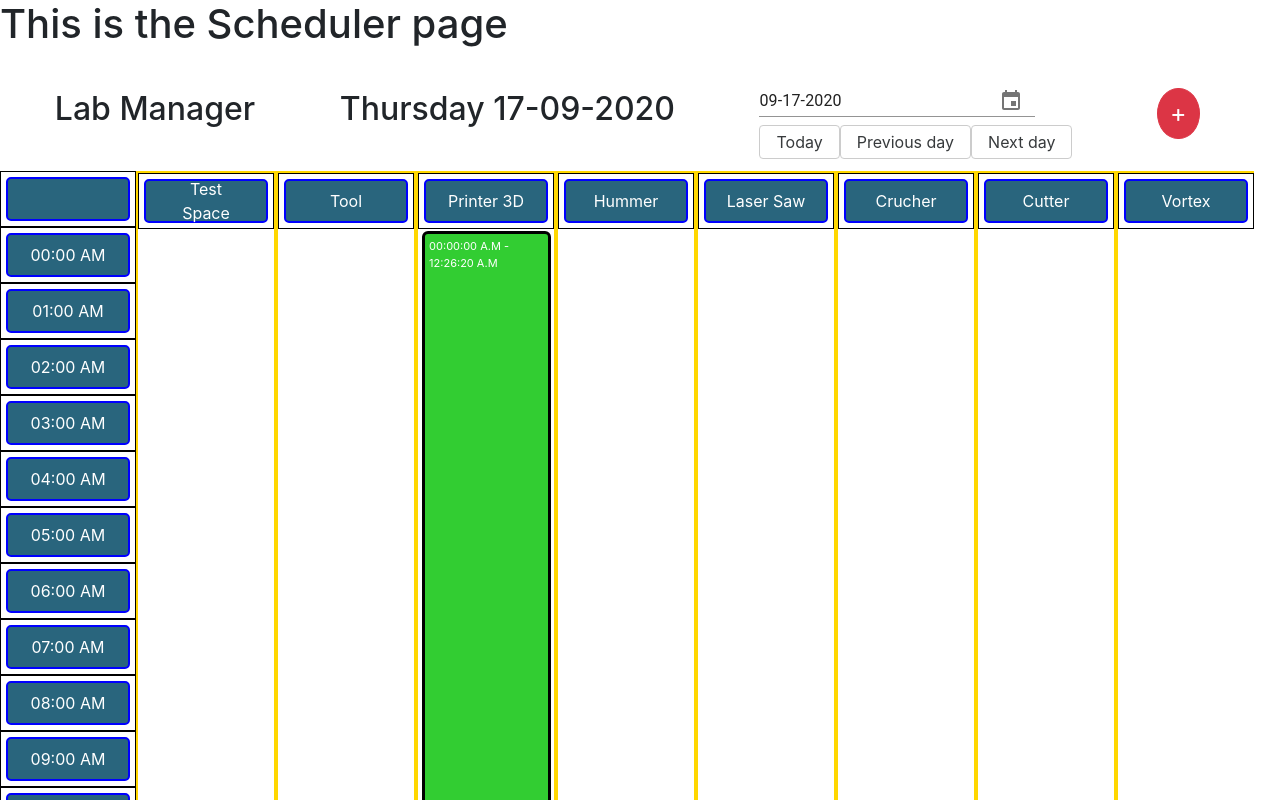
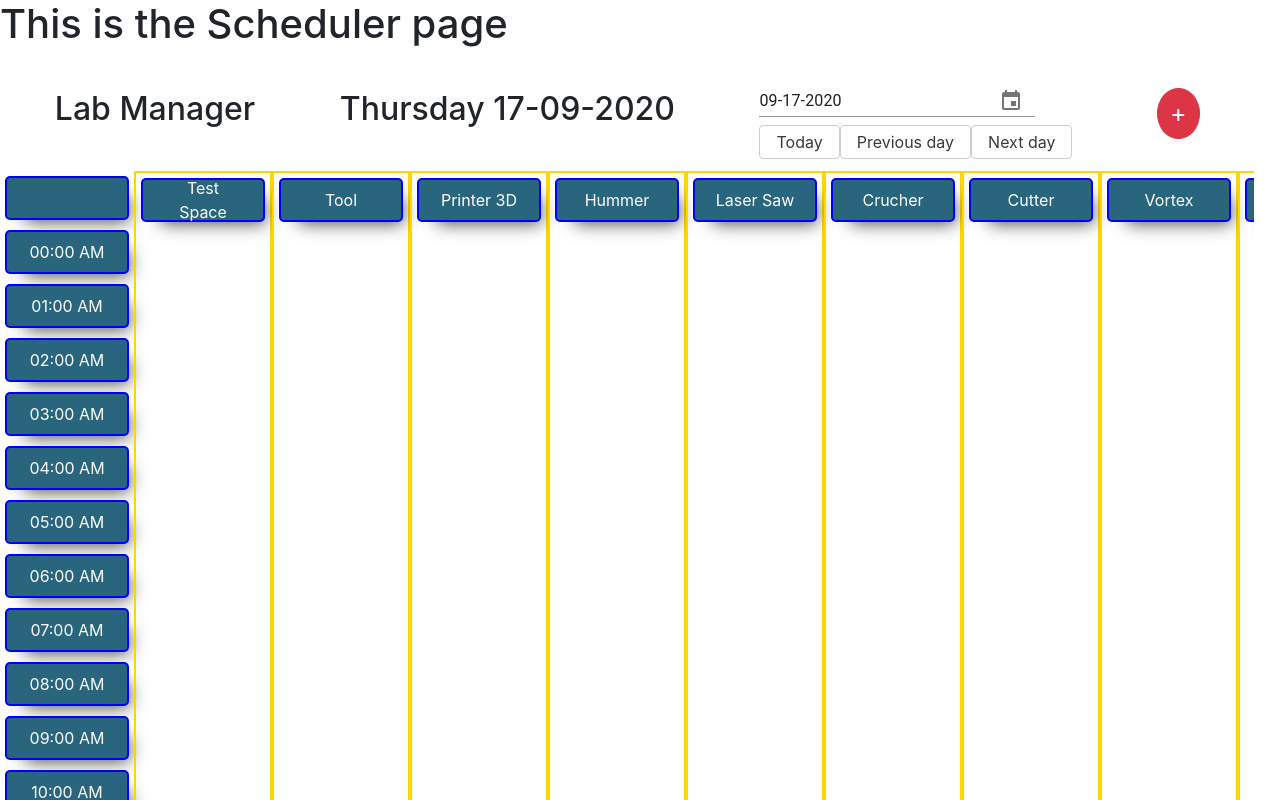
Before and after one commit to anasbenyaiche/React-Scheduler, a React (Create React App) app: page / in a window 1280 px wide. Shown: the top 800 px of the page. Built offline with nearby package versions, Linux system fonts and the light colour scheme.

Commit message:
Navigation completed need to refine UI... Go for itgit add .git add .

```diff
--- a/src/NewScheduler/Scheduler.js
+++ b/src/NewScheduler/Scheduler.js
@@ -2,7 +2,7 @@ import moment from "moment";
 import React, { useEffect, useState } from "react";
 import SchedulerTimeContainer from "../containers/SchedulerTimeContainer/SchedulerTimerContainer";
 import { dateFormatter } from "../helpers/dateFomatter";
-import "./ScheluderToolBar/SchedulerToolBar.scss";
+import "./Scheduler.scss";
 import "date-fns";
 
 import DateFnsUtils from "@date-io/date-fns";
@@ -10,48 +10,10 @@ import {
   MuiPickersUtilsProvider,
   KeyboardDatePicker,
 } from "@material-ui/pickers";
+import { resourceMap } from "../constant/resource";
+import { bookings } from "../constant/bookings";
 
-const resourceMap = [
-  {
-    resourceId: 1,
-    resourceTitle: "Test Space",
-  },
-  {
-    resourceId: 2,
-    resourceTitle: "Tool",
-    resourceEvent: "hello from the event",
-    bookings: [{ bookingId: Math.random(), start: "44780", end: "50000" }],
-  },
-  {
-    resourceId: 3,
-    resourceTitle: "Printer 3D",
-    resourceEvent: "hello from the event",
-    bookings: [
-      { start: "0", end: "44780" },
-      { start: "50000", end: "86340" },
-    ],
-  },
-  { resourceId: 4, resourceTitle: "Hummer" },
-  { resourceId: 5, resourceTitle: "Laser Saw" },
-  {
-    resourceId: 6,
-    resourceTitle: "Crucher",
-    resourceEvent: "hello from the event",
-    bookings: [{ start: "44780", end: "50000" }],
-  },
-  { resourceId: 7, resourceTitle: "Cutter" },
-  { resourceId: 8, resourceTitle: "Vortex" },
-  { resourceId: 4, resourceTitle: "Hummer" },
-  {
-    resourceId: 5,
-    resourceTitle: "Laser Saw",
-    resourceEvent: "hello from the event",
-    bookings: [{ start: "44780", end: "50000" }],
-  },
-  { resourceId: 6, resourceTitle: "Crucher" },
-  { resourceId: 7, resourceTitle: "Cutter" },
-  { resourceId: 8, resourceTitle: "Vortex" },
-];
+
 
 const localizer = new Date(moment().valueOf());
 
@@ -76,8 +38,6 @@ const Scheduler = () => {
       : setDayCounter(daysCounter - moment(date).diff(moment(newDate), "days"));
   };
 
-
-
   return (
     <div style={{ width: "98vw", overflowX: "auto" }}>
       <h1> This is the Scheduler page</h1>
@@ -92,7 +52,7 @@ const Scheduler = () => {
             <MuiPickersUtilsProvider utils={DateFnsUtils}>
               <KeyboardDatePicker
                 margin="normal"
-                id="date-picker-dialog"
+                id="mui-pickers-date"
                 format="MM-dd-yyyy"
                 value={date}
                 onChange={handleDateChange}
@@ -143,7 +103,11 @@ const Scheduler = () => {
       </div>
 
       {/* the component */}
-      <SchedulerTimeContainer resource={resourceMap} />
+      <SchedulerTimeContainer
+        date={date}
+        resource={resourceMap}
+        bookings={bookings}
+      />
     </div>
   );
 };
--- a/src/NewScheduler/ScheluderToolBar/SchedulerToolBar.scss
+++ b/src/NewScheduler/Scheduler.scss
@@ -10,7 +10,9 @@ $today-highlight-bg: #eaf6ff !default;
   align-items: center;
   justify-content: space-around;
   padding: 1%;
-
+  // .MuiInputBase-input,.MuiInput-input,.MuiInputBase-inputAdornedEnd{
+  //   display: none;
+  // }
   .calender-toolbar-button {
     color: $btn-color;
     display: inline-block;
--- a/src/components/SchedulerUnit/SchedulerUnit.js
+++ b/src/components/SchedulerUnit/SchedulerUnit.js
@@ -5,7 +5,7 @@ const SchedulerUnit = ({ children, onClickUnit, isSelectable, isAnEvent,unitKey
   return (
     <div key={unitKey}
       className="scheduler-single-unit-container"
-      style={{ border: "1px solid black", padding: "5px" }}
+      style={{  padding: "5px" }}
     >
       <div
         className={`  ${
--- a/src/components/SchedulerUnit/SchedulerUnit.scss
+++ b/src/components/SchedulerUnit/SchedulerUnit.scss
@@ -1,4 +1,6 @@
-.scheduler-unit{
+.scheduler-single-unit-container {
+  padding: 5px;
+  .scheduler-unit {
     background-color: #29657d;
     border: 2px solid blue;
     padding: 20px;
@@ -12,14 +14,15 @@
     display: flex;
     justify-content: center;
     align-items: center;
-    flex:1;
+    flex: 1;
     color: white;
+    -webkit-box-shadow: 10px 11px 18px -10px rgba(0, 0, 0, 0.75);
+    -moz-box-shadow: 10px 11px 18px -10px rgba(0, 0, 0, 0.75);
+    box-shadow: 10px 11px 18px -10px rgba(0, 0, 0, 0.75);
+  }
 
-}
-
-
-.scheduler-unit-event{
-    background-color:transparent;
+  .scheduler-unit-event {
+    background-color: transparent;
     border: 2px solid transparent;
     padding: 20px;
     width: 124px;
@@ -32,9 +35,10 @@
     display: flex;
     justify-content: center;
     align-items: center;
-    flex:1;
+    flex: 1;
     color: white;
+  }
+  .scheduler-unit-selectable {
+    cursor: pointer;
+  }
 }
-.scheduler-unit-selectable{
-    cursor: pointer;
-}
--- /dev/null
+++ b/src/constant/bookings.js
@@ -0,0 +1,86 @@
+export const bookings = [
+    {
+      bookingId: Math.random(),
+      start: "7780",
+      end: "35000",
+      bookingDate: "2020-09-21",
+      resourceId: 2,
+    },
+    {
+      bookingId: Math.random(),
+      start: "44780",
+      end: "49000",
+      bookingDate: "2020-09-21",
+      resourceId: 1,
+    },
+    {
+      bookingId: Math.random(),
+      start: "780",
+      end: "50000",
+      bookingDate: "2020-09-21",
+      resourceId: 3,
+    },
+    {
+      bookingId: Math.random(),
+      start: "3780",
+      end: "50000",
+      bookingDate: "2020-09-21",
+      resourceId: 5,
+    },
+    {
+      bookingId: Math.random(),
+      start: "44780",
+      end: "80000",
+      bookingDate: "2020-09-21",
+      resourceId: 7,
+    },
+    {
+      bookingId: Math.random(),
+      start: "44780",
+      end: "80000",
+      bookingDate: "2020-09-2",
+      resourceId: 6,
+    },
+    {
+      bookingId: Math.random(),
+      start: "7780",
+      end: "35000",
+      bookingDate: "2020-09-28",
+      resourceId: 2,
+    },
+    {
+      bookingId: Math.random(),
+      start: "44780",
+      end: "49000",
+      bookingDate: "2020-09-27",
+      resourceId: 1,
+    },
+    {
+      bookingId: Math.random(),
+      start: "780",
+      end: "50000",
+      bookingDate: "2020-09-25",
+      resourceId: 3,
+    },
+    {
+      bookingId: Math.random(),
+      start: "3780",
+      end: "50000",
+      bookingDate: "2020-09-24",
+      resourceId: 5,
+    },
+    {
+      bookingId: Math.random(),
+      start: "44780",
+      end: "80000",
+      bookingDate: "2020-09-23",
+      resourceId: 7,
+    },
+    {
+      bookingId: Math.random(),
+      start: "44780",
+      end: "80000",
+      bookingDate: "2020-09-22",
+      resourceId: 6,
+    },
+  ];
--- /dev/null
+++ b/src/constant/resource.js
@@ -0,0 +1,86 @@
+export const resourceMap = [
+    {
+      resourceId: 1,
+      resourceTitle: "Test Space",
+    },
+    {
+      resourceId: 2,
+      resourceTitle: "Tool",
+      resourceEvent: "hello from the event",
+      bookings: [
+        {
+          bookingId: Math.random(),
+          start: "44780",
+          end: "50000",
+          bookingDate: "2020-09-21",
+        },
+      ],
+    },
+    {
+      resourceId: 3,
+      resourceTitle: "Printer 3D",
+      resourceEvent: "hello from the event",
+      bookings: [
+        {
+          bookingId: Math.random(),
+          start: "0",
+          end: "44780",
+          bookingDate: "2020-09-22",
+        },
+        {
+          bookingId: Math.random(),
+          start: "50000",
+          end: "86340",
+          bookingDate: "2020-09-22",
+        },
+      ],
+    },
+    { resourceId: 4, resourceTitle: "Hummer" },
+    { resourceId: 5, resourceTitle: "Laser Saw" },
+    {
+      resourceId: 6,
+      resourceTitle: "Crucher",
+      resourceEvent: "hello from the event",
+      bookings: [
+        {
+          bookingId: Math.random(),
+          start: "44780",
+          end: "50000",
+          bookingDate: "2020-09-26",
+        },
+      ],
+    },
+    { resourceId: 7, resourceTitle: "Cutter" },
+    {
+      resourceId: 8,
+      resourceTitle: "Vortex",
+      bookings: [
+        {
+          bookingId: Math.random(),
+          start: "44780",
+          end: "80000",
+          bookingDate: "2020-09-21",
+        },
+      ],
+    },
+    {
+      resourceId: 10,
+      resourceTitle: "Hummer",
+    },
+    {
+      resourceId: 11,
+      resourceTitle: "Laser Saw",
+      resourceEvent: "hello from the event",
+      bookings: [
+        {
+          bookingId: Math.random(),
+          start: "10780",
+          end: "50000",
+          bookingDate: "2020-09-26",
+        },
+      ],
+    },
+    { resourceId: 6, resourceTitle: "Crucher" },
+    { resourceId: 7, resourceTitle: "Cutter" },
+    { resourceId: 8, resourceTitle: "Vortex" },
+  ];
--- a/src/containers/SchedulerEventContainer/SchedulerEventContainer.js
+++ b/src/containers/SchedulerEventContainer/SchedulerEventContainer.js
@@ -1,13 +1,48 @@
-import React from "react";
+import React, { useEffect, useState } from "react";
 import SchedulerEventUnit from "../../components/SchedulerEventUnit/SchedulerEventUnit";
 import PropTypes from "prop-types";
 import { convertTimeSlotFormat } from "../../helpers/convertTimeSlot";
 
-const SchedulerEventContainer = ({ bookingEvents }) => {
+const SchedulerEventContainer = ({ bookingEvents, date, resource }) => {
+  const [selectedDate, setSelectedDate] = useState(date);
+  const [selectedbookingEvents, setSelectedBookingEvents] = useState(
+    bookingEvents
+  );
+
+  useEffect(() => {
+    const CheckDate = (date) => {
+      // converting date function
+      const convertDate = (inputFormat) => {
+        const pad = (s) => (s < 10 ? "0" + s : s);
+        var d = new Date(inputFormat);
+        return [pad(d.getDate()), pad(d.getMonth() + 1), d.getFullYear()].join(
+          "-"
+        );
+      };
+      // filtering booking depending on the date and the resource Id
+      date !== selectedDate && setSelectedDate(date);
+
+      setSelectedBookingEvents(
+        bookingEvents.filter(
+          (bookingEvent) =>{
+            console.log(bookingEvent.resourceId )
+            return resource.resourceId === bookingEvent.resourceId &&
+            convertDate(bookingEvent.bookingDate) === convertDate(selectedDate)
+            }
+        )
+      );
+    };
+    CheckDate(date);
+  }, [date, bookingEvents, selectedDate,resource]);
+  console.log(selectedbookingEvents)
   return (
     <React.Fragment>
-      {bookingEvents.map((bookingEvent) => (
-        <SchedulerEventUnit start={bookingEvent.start} end={bookingEvent.end}>
+      {selectedbookingEvents.map((bookingEvent) => (
+        <SchedulerEventUnit
+          key={bookingEvent.bookingId}
+          start={bookingEvent.start}
+          end={bookingEvent.end}
+        >
           {`${convertTimeSlotFormat(
             bookingEvent.start
           )} - ${convertTimeSlotFormat(bookingEvent.end)}`}
--- a/src/containers/SchedulerTimeContainer/SchedulerTimerContainer.js
+++ b/src/containers/SchedulerTimeContainer/SchedulerTimerContainer.js
@@ -4,16 +4,20 @@ import SchedulerUnit from "../../components/SchedulerUnit/SchedulerUnit";
 import "./SchedulerTimeContainer.scss";
 import { hoursPerDay } from "../../constant/hoursPerDay";
 
-const SchedulerTimeContainer = ({ resource, date }) => {
+const SchedulerTimeContainer = ({ resource, date,bookings }) => {
+  console.log(bookings)
   const timeColumn = hoursPerDay.map((timeInHour) => (
     <SchedulerUnit>{timeInHour}</SchedulerUnit>
   ));
-
   const resourceBlocks = resource.map((resource) => (
     <div className="calendar-tool-event-container">
       <SchedulerUnit isSelectable>{resource.resourceTitle}</SchedulerUnit>
       {resource.resourceEvent && (
-        <SchedulerEventContainer bookingEvents={resource.bookings} />
+        <SchedulerEventContainer
+          resource={resource}
+          bookingEvents={bookings}
+          date={date}
+        />
       )}
     </div>
   ));
--- a/src/helpers/TimeSlotToTime.js
+++ b/src/helpers/TimeSlotToTime.js
@@ -50,7 +50,7 @@ let fromSeconds =Math.floor((end- toMinutes*60)/60)
     fromSeconds,
   };
 
-  console.log(decomposeTime)
+
 //   `${fromHours}:${fromMinutes}:${}- ${}:${}:${} `
   return decomposeTime
 
```
Also changed, not shown: src/components/SchedulerEventUnit/SchedulerEventUnit.js (+8 -6 lines), src/helpers/useDate.js (added, +11 -0 lines), src/components/SchedulerEventUnit/SchedulerEventUnit.scss (deleted), 1 other file (tests, documents, lock files or other folders).
